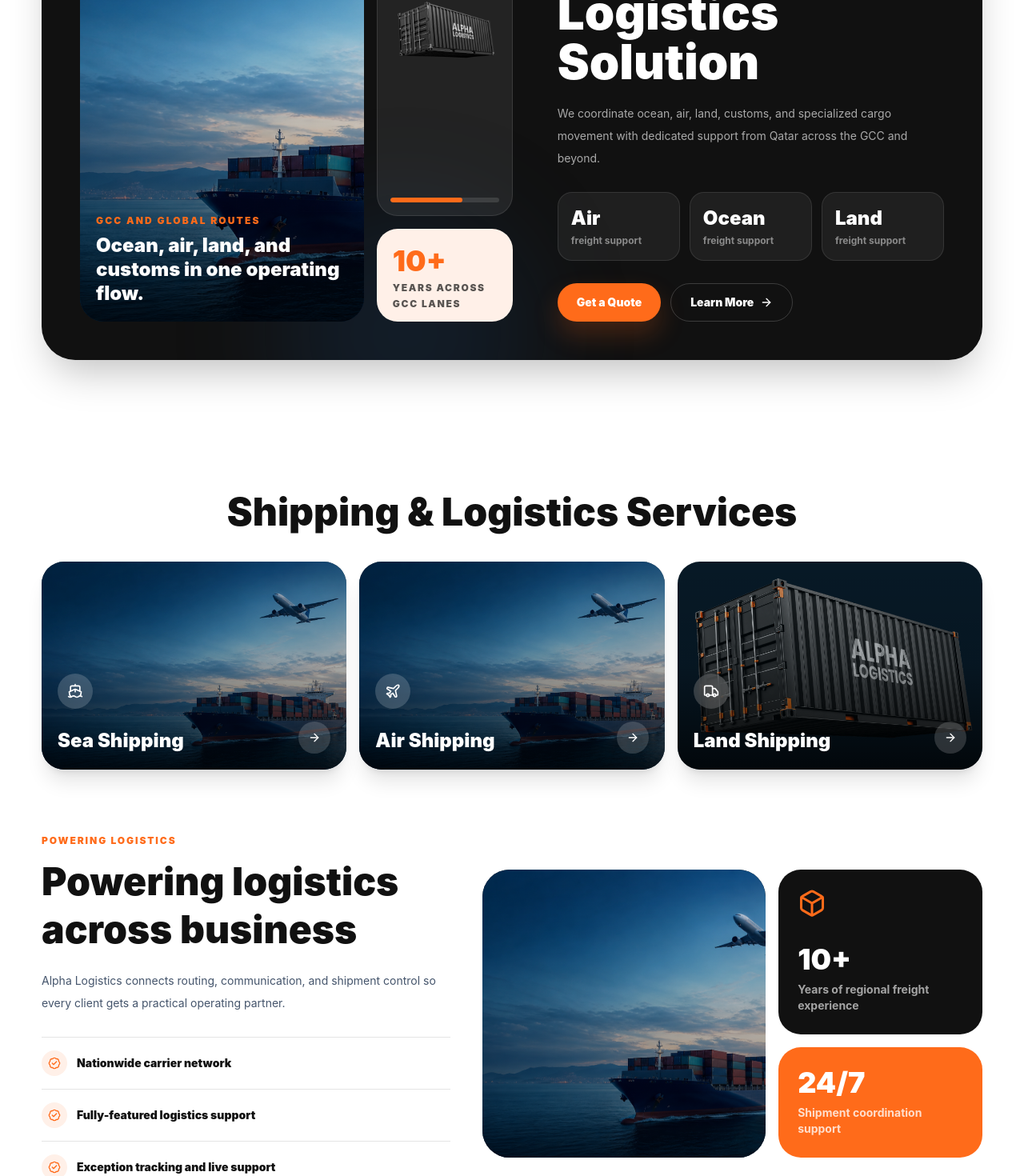
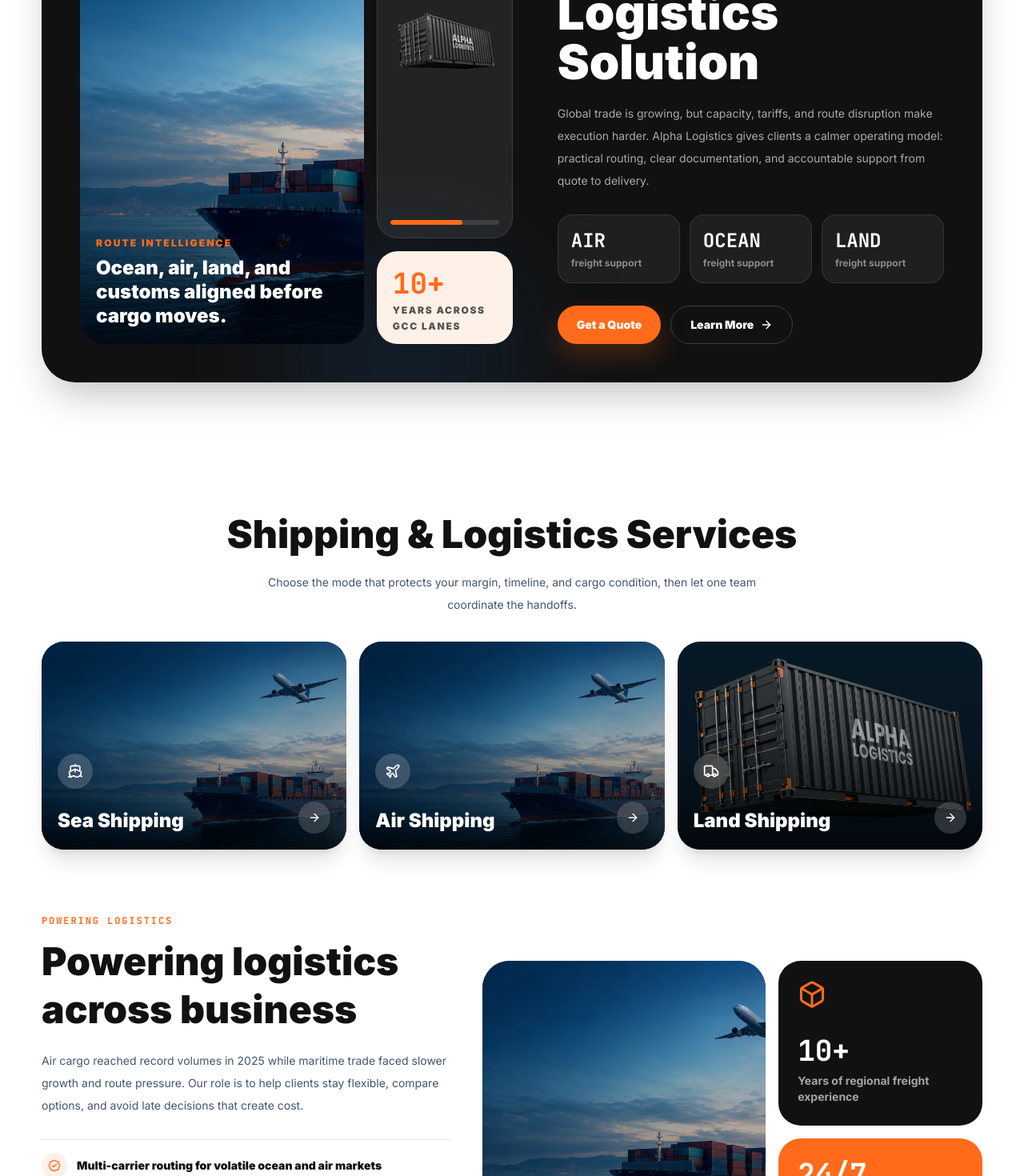
Before and after one commit to designbymishab/Alpha-Logistics, a Next.js app: page / in a window 1280 px wide. Shown: the part 1320-2790 px from the top of the page at 80% size. Built offline with nearby package versions, Linux system fonts and the light colour scheme.

Commit message:
final design update 1

```diff
--- a/package.json
+++ b/package.json
@@ -9,6 +9,8 @@
     "lint": "eslint"
   },
   "dependencies": {
+    "@fontsource/inter": "^5.2.8",
+    "@fontsource/jetbrains-mono": "^5.2.8",
     "lucide-react": "^1.14.0",
     "next": "16.2.5",
     "react": "19.2.4",
--- a/src/app/globals.css
+++ b/src/app/globals.css
@@ -30,7 +30,7 @@
   --color-muted-blue: var(--muted-blue);
   --color-slate-650: #526174;
   --font-sans: "Inter", "Segoe UI", Arial, Helvetica, sans-serif;
-  --font-mono: "SFMono-Regular", Consolas, "Liberation Mono", monospace;
+  --font-mono: "JetBrains Mono", "SFMono-Regular", Consolas, "Liberation Mono", monospace;
 }
 
 body {
@@ -139,10 +139,16 @@ html {
 
 .kicker {
   color: var(--secondary);
+  font-family: "JetBrains Mono", "SFMono-Regular", Consolas, "Liberation Mono", monospace;
   font-size: 0.75rem;
-  font-weight: 900;
+  font-weight: 700;
   letter-spacing: 0.16em;
   text-transform: uppercase;
+}
+
+.mono-accent {
+  font-family: "JetBrains Mono", "SFMono-Regular", Consolas, "Liberation Mono", monospace;
+  letter-spacing: 0;
 }
 
 .page-title {
--- a/src/app/page.tsx
+++ b/src/app/page.tsx
@@ -20,7 +20,7 @@ import oceanImage from "../../public/images/hero-global-logistics.png";
 export const metadata: Metadata = {
   title: "Home",
   description:
-    "Alpha Logistics by Alpha Apex Logistics delivers global supply chain solutions, freight forwarding, and GCC logistics support with expert teams and carrier partnerships.",
+    "Alpha Logistics by Alpha Apex Logistics delivers resilient freight forwarding, customs coordination, and data-aware supply chain solutions across Qatar, the GCC, and global trade lanes.",
   keywords: [
     "Alpha Logistics",
     "global supply chain solution",
@@ -30,7 +30,14 @@ export const metadata: Metadata = {
   ],
 };
 
-const partners = ["Qatar HQ", "GCC Road", "Air Cargo", "Ocean FCL", "Reefer", "Customs"];
+const partners = [
+  "QTR-HQ",
+  "GCC-ROAD",
+  "AIR-CARGO",
+  "OCEAN-FCL",
+  "REEFER",
+  "CUSTOMS",
+];
 
 const services = [
   {
@@ -54,9 +61,9 @@ const services = [
 ];
 
 const businessPoints = [
-  "Nationwide carrier network",
-  "Fully-featured logistics support",
-  "Exception tracking and live support",
+  "Multi-carrier routing for volatile ocean and air markets",
+  "Customs-ready documentation before cargo reaches the border",
+  "Single point of contact for exceptions, status, and decisions",
 ];
 
 const locations = [
@@ -72,19 +79,19 @@ const whyChooseUs = [
   {
     title: "Strong Global Partnerships",
     description:
-      "Top-tier carrier relationships help Alpha Logistics move cargo across dependable international trade lanes.",
+      "Carrier and agent relationships help Alpha Logistics protect capacity across high-demand air, ocean, and GCC road lanes.",
     icon: Globe2,
   },
   {
     title: "Expert Team",
     description:
-      "Freight specialists support documentation, customs needs, routing, and shipment updates from one operating rhythm.",
+      "Freight specialists translate routing, documentation, duty, and compliance decisions into a clear shipment plan.",
     icon: UsersRound,
   },
   {
     title: "Compliance First",
     description:
-      "Structured handling for customs brokerage, regulated cargo, and cross-border movement keeps shipments controlled.",
+      "Structured brokerage support reduces avoidable border delays for regulated cargo, project freight, and regional distribution.",
     icon: ShieldCheck,
   },
 ];
@@ -105,8 +112,9 @@ export default function Home() {
               </span>
             </h1>
             <p className="mx-auto mt-5 max-w-2xl text-sm leading-7 text-slate-600 sm:text-base">
-              A leading international freight forwarder with over a decade of
-              experience across the GCC and beyond.
+              A Qatar-based international freight forwarder helping ambitious
+              businesses move time-sensitive, regulated, and high-value cargo
+              across the GCC and beyond.
             </p>
 
             <div className="mx-auto mt-7 grid max-w-xl gap-2 rounded-[18px] border border-black/12 bg-white p-2 shadow-xl shadow-black/8 sm:grid-cols-[1fr_1fr_48px]">
@@ -173,7 +181,7 @@ export default function Home() {
                   className="inline-flex items-center gap-2 rounded-full border border-white/10 bg-white/6 px-3 py-2 text-[0.7rem] font-black text-white/68"
                 >
                   <span className="size-1.5 rounded-full bg-secondary" />
-                  {partner}
+                  <span className="mono-accent">{partner}</span>
                 </span>
               ))}
             </div>
@@ -192,10 +200,10 @@ export default function Home() {
                   <div className="absolute inset-0 bg-gradient-to-t from-black/70 via-black/10 to-transparent" />
                   <div className="absolute bottom-5 left-5 right-5">
                     <p className="text-xs font-black uppercase tracking-[0.18em] text-secondary">
-                      GCC and global routes
+                      Route intelligence
                     </p>
                     <p className="mt-2 max-w-sm text-2xl font-black leading-tight">
-                      Ocean, air, land, and customs in one operating flow.
+                      Ocean, air, land, and customs aligned before cargo moves.
                     </p>
                   </div>
                 </div>
@@ -214,7 +222,9 @@ export default function Home() {
                     </div>
                   </div>
                   <div className="rounded-[26px] bg-[#fff0e8] p-5 text-[#111111]">
-                    <p className="text-4xl font-black text-secondary">10+</p>
+                    <p className="mono-accent text-4xl font-black text-secondary">
+                      10+
+                    </p>
                     <p className="mt-1 text-xs font-black uppercase leading-5 tracking-[0.14em] text-[#111111]/70">
                       Years across GCC lanes
                     </p>
@@ -231,18 +241,21 @@ export default function Home() {
                   Delivery Logistics Solution
                 </h2>
                 <p className="mt-5 max-w-xl text-sm leading-7 text-white/64">
-                  We coordinate ocean, air, land, customs, and specialized
-                  cargo movement with dedicated support from Qatar across the
-                  GCC and beyond.
+                  Global trade is growing, but capacity, tariffs, and route
+                  disruption make execution harder. Alpha Logistics gives
+                  clients a calmer operating model: practical routing, clear
+                  documentation, and accountable support from quote to delivery.
                 </p>
 
                 <div className="mt-7 grid gap-3 sm:grid-cols-3">
-                  {["Air", "Ocean", "Land"].map((mode) => (
+                  {["AIR", "OCEAN", "LAND"].map((mode) => (
                     <div
                       key={mode}
                       className="rounded-[18px] border border-white/10 bg-white/6 p-4"
                     >
-                      <p className="text-2xl font-black text-white">{mode}</p>
+                      <p className="mono-accent text-2xl font-black text-white">
+                        {mode}
+                      </p>
                       <p className="mt-1 text-xs font-bold text-white/48">
                         freight support
                       </p>
@@ -277,6 +290,10 @@ export default function Home() {
             <h2 className="text-4xl font-black leading-tight text-[#111111] sm:text-5xl">
               Shipping & Logistics Services
             </h2>
+            <p className="mx-auto mt-4 max-w-2xl text-sm leading-7 text-slate-600">
+              Choose the mode that protects your margin, timeline, and cargo
+              condition, then let one team coordinate the handoffs.
+            </p>
           </div>
 
           <div className="mt-8 grid gap-4 md:grid-cols-3">
@@ -324,8 +341,10 @@ export default function Home() {
               Powering logistics across business
             </h2>
             <p className="mt-5 max-w-xl text-sm leading-7 text-slate-600">
-              Alpha Logistics connects routing, communication, and shipment
-              control so every client gets a practical operating partner.
+              Air cargo reached record volumes in 2025 while maritime trade
+              faced slower growth and route pressure. Our role is to help
+              clients stay flexible, compare options, and avoid late decisions
+              that create cost.
             </p>
             <div className="mt-7 max-w-xl divide-y divide-black/10 border-y border-black/10">
               {businessPoints.map((point) => (
@@ -356,13 +375,13 @@ export default function Home() {
             <div className="grid gap-4">
               <div className="rounded-[28px] bg-[#111111] p-6 text-white">
                 <Box aria-hidden="true" className="size-9 text-secondary" />
-                <p className="mt-8 text-4xl font-black">10+</p>
+                <p className="mono-accent mt-8 text-4xl font-black">10+</p>
                 <p className="mt-2 text-sm font-bold text-white/62">
                   Years of regional freight experience
                 </p>
               </div>
               <div className="rounded-[28px] bg-secondary p-6 text-white">
-                <p className="text-4xl font-black">24/7</p>
+                <p className="mono-accent text-4xl font-black">24/7</p>
                 <p className="mt-2 text-sm font-bold text-white/78">
                   Shipment coordination support
                 </p>
@@ -376,8 +395,12 @@ export default function Home() {
         <div className="site-shell">
           <div className="mx-auto max-w-3xl text-center">
             <h2 className="text-4xl font-black leading-tight text-[#111111] sm:text-5xl">
-              Find Alpha Logistics locations worldwide
+              Find Alpha Logistics locations across key trade lanes
             </h2>
+            <p className="mx-auto mt-4 max-w-2xl text-sm leading-7 text-slate-600">
+              Qatar HQ anchors a network reaching the GCC, South Asia,
+              Southeast Asia, and East Africa.
+            </p>
           </div>
 
           <div className="relative mt-10 overflow-hidden rounded-[34px] bg-white p-5 shadow-xl shadow-black/6 sm:p-8">
@@ -398,7 +421,7 @@ export default function Home() {
                     {country}
                   </h3>
                   <p className="mt-1 text-sm font-bold text-slate-500">
-                    {label}
+                    <span className="mono-accent">{label}</span>
                   </p>
                 </Link>
               ))}
@@ -425,13 +448,17 @@ export default function Home() {
                 <h2 className="mt-4 text-4xl font-black leading-tight sm:text-5xl">
                   Track or calculate your shipments
                 </h2>
+                <p className="mt-4 max-w-md text-sm leading-7 text-white/68">
+                  Send shipment details early so our team can identify the
+                  right service, documentation path, and delivery expectation.
+                </p>
               </div>
             </div>
             <div className="bg-white p-5 text-deep-blue sm:p-7">
               <h3 className="text-2xl font-black">Quickly Track your Shipments</h3>
               <div className="mt-6 grid gap-3">
-                <div className="rounded-[14px] border border-black/10 px-4 py-3 text-sm font-bold text-slate-500">
-                  Enter your shipment code
+                <div className="mono-accent rounded-[14px] border border-black/10 px-4 py-3 text-sm font-bold text-slate-500">
+                  ALX-QA-DOH-0001
                 </div>
                 <div className="rounded-[14px] border border-black/10 px-4 py-3 text-sm font-bold text-slate-500">
                   Select your service
--- a/src/components/navigation.tsx
+++ b/src/components/navigation.tsx
@@ -22,7 +22,7 @@ export function Navigation() {
             <span className="bg-accent" />
           </span>
           <span className="sr-only">Alpha Apex Logistics</span>
-          <span className="hidden text-sm font-black tracking-normal sm:block">
+          <span className="mono-accent hidden text-sm font-black tracking-normal sm:block">
             Alpha Logistics
           </span>
         </Link>
```
Also changed, not shown: src/app/branches/page.tsx (+11 -10 lines), src/app/contact/page.tsx (+12 -8 lines), src/app/layout.tsx (+11 -1 lines), src/app/services/page.tsx (+17 -12 lines), src/components/footer.tsx (+6 -6 lines), src/components/request-quote-form.tsx (+6 -4 lines), 1 other file (tests, documents, lock files or other folders).
